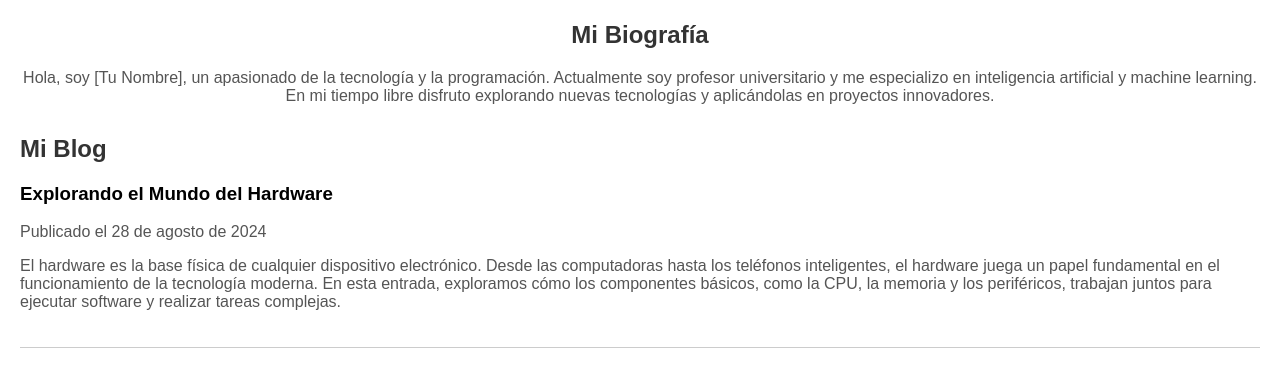
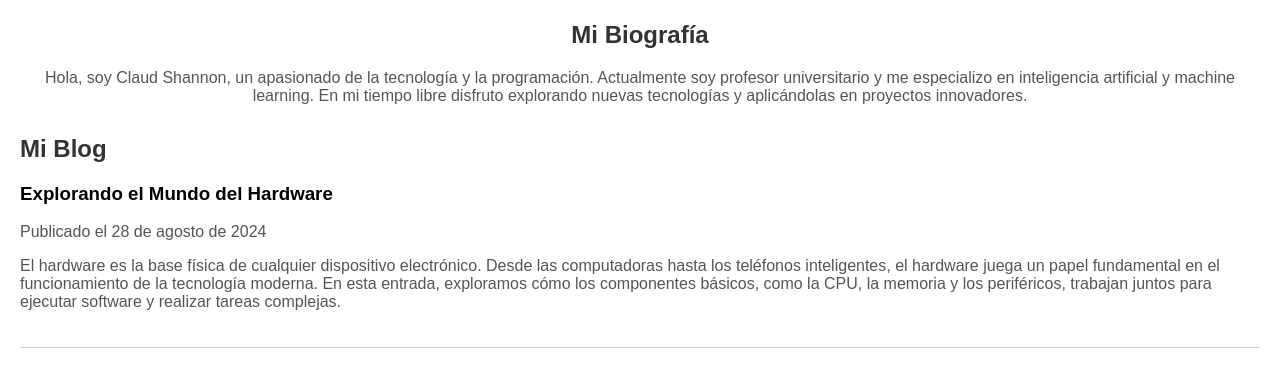
Before and after one commit to introSoft-iud/AAA_G24_pagina_personal, a plain HTML site: page index.html in a window 1280 px wide. Shown: the part 291-678 px from the top of the page. Drawn offline with Linux system fonts and the light colour scheme.

Commit message:
Add files via upload
Actuializo nombre

```diff
--- a/index.html
+++ b/index.html
@@ -60,7 +60,7 @@
         <h1>Bienvenido a Mi Página Personal mi noombre es tal</h1>
         <img src="imagenes/perfil.png" alt="Foto de perfil">
         <h2 id="bio">Mi Biografía</h2>
-        <p>Hola, soy [Tu Nombre], un apasionado de la tecnología y la programación. Actualmente soy profesor universitario y me especializo en inteligencia artificial y machine learning. En mi tiempo libre disfruto explorando nuevas tecnologías y aplicándolas en proyectos innovadores.</p>
+        <p>Hola, soy Claud Shannon, un apasionado de la tecnología y la programación. Actualmente soy profesor universitario y me especializo en inteligencia artificial y machine learning. En mi tiempo libre disfruto explorando nuevas tecnologías y aplicándolas en proyectos innovadores.</p>
     </header>
 
     <section id="blog">
```
